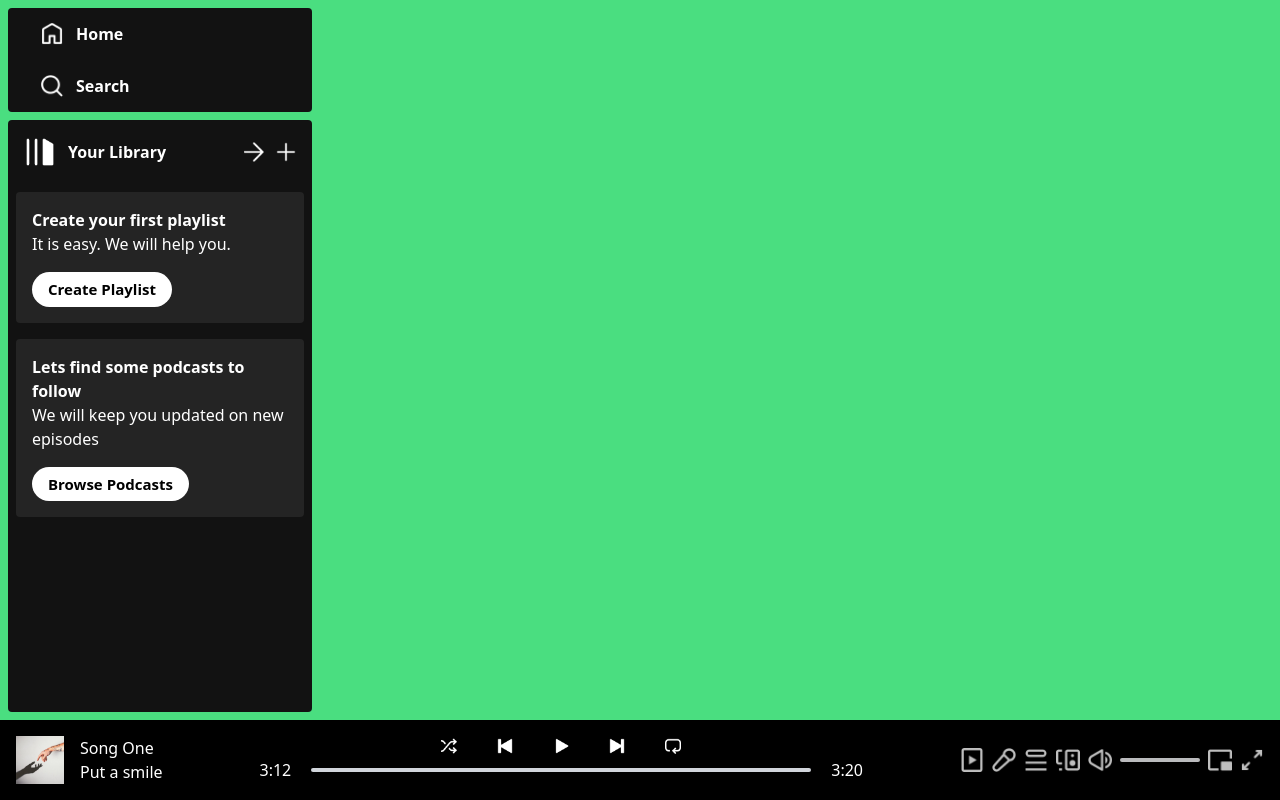
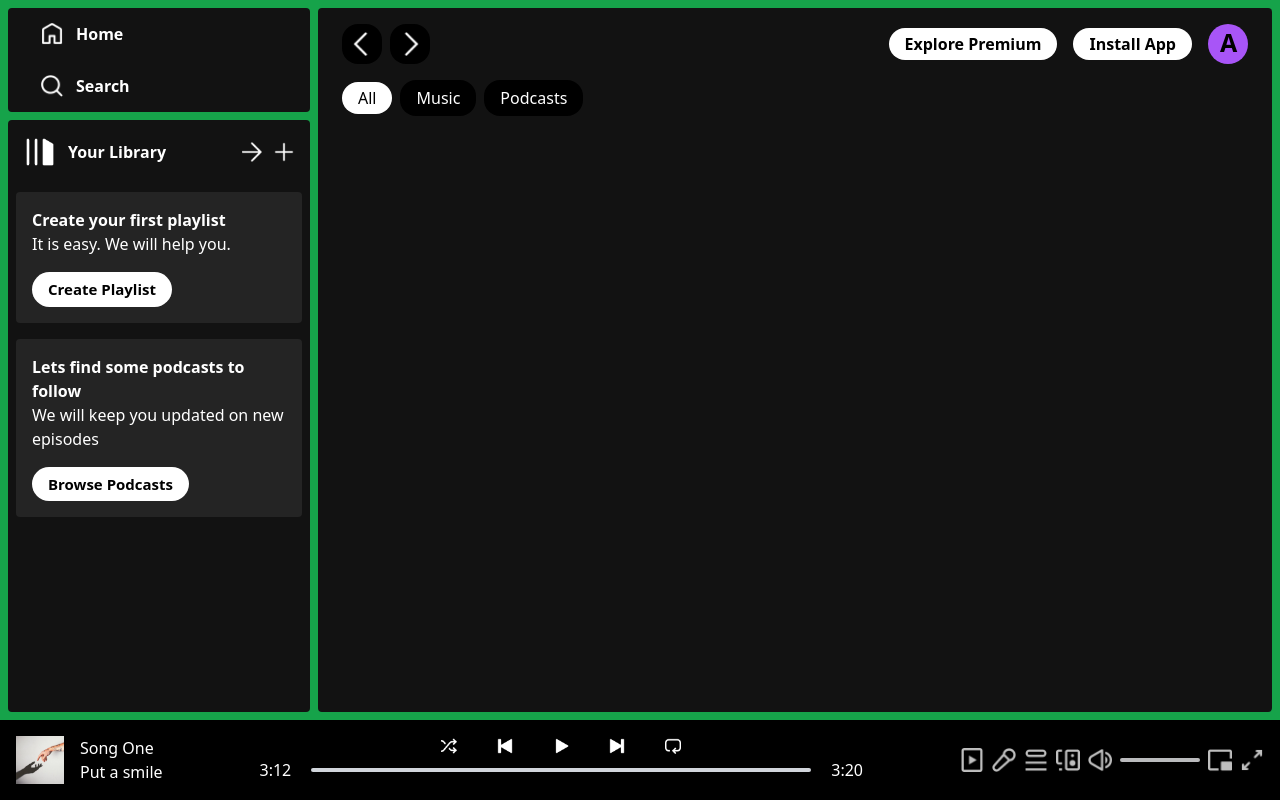
Before and after one commit to ashimaakash03/react-spotify-app, a React (Vite) app: page / in a window 1280 px wide. Built offline with nearby package versions, Linux system fonts and the light colour scheme.

Commit message:
created Navbar

```diff
--- a/src/App.jsx
+++ b/src/App.jsx
@@ -1,13 +1,15 @@
 //import React from "react";
 
+import Display from "./components/Display";
 import Player from "./components/Player";
 import Sidebar from "./components/Sidebar";
 
 const App = () => {
   return (
     <div className="h-screen bg-black">
-      <div className="h-[90%] flex bg-green-400">
+      <div className="h-[90%] flex bg-green-600">
         <Sidebar />
+        <Display />
       </div>
       <Player />
     </div>
--- a/src/components/Display.jsx
+++ b/src/components/Display.jsx
@@ -1,8 +1,15 @@
 //import React from 'react'
+
+import { Route, Routes } from "react-router-dom"
+import DisplayHome from "./DisplayHome"
 
 const Display = () => {
   return (
-    <div>Display</div>
+    <div className="w-[100%] m-2 px-6 pt-4 rounded bg-[#121212] text-white overflow-auto lg:w-[75%] lg:ml-0">
+      <Routes>
+        <Route path="/" element={<DisplayHome/>}/>
+      </Routes>
+    </div>
   )
 }
 
--- /dev/null
+++ b/src/components/DisplayHome.jsx
@@ -0,0 +1,13 @@
+//import React from 'react'
+
+import Navbar from "./Navbar";
+
+const DisplayHome = () => {
+  return (
+    <>
+      <Navbar />
+    </>
+  );
+};
+
+export default DisplayHome;
--- /dev/null
+++ b/src/components/Navbar.jsx
@@ -0,0 +1,28 @@
+//import React from 'react'
+
+import { assets } from "../assets/assets"
+
+const Navbar = () => {
+  return (
+    <>
+        <div className="w-full flex justify-between items-center font-semibold">
+            <div className="flex items-center gap-2">
+                <img className="w-10 bg-black p-2 rounded-2xl cursor-pointer" src={assets.arrow_left} alt="" />
+                <img className="w-10 bg-black p-2 rounded-2xl cursor-pointer" src={assets.arrow_right} alt="" />
+            </div>
+            <div className="flex items-center gap-4">
+                <p className="bg-white text-black px-4 py-1 rounded-2xl hidden md:block cursor-pointer">Explore Premium</p>
+                <p className="bg-white text-black rounded-2xl cursor-pointer px-4 py-1">Install App</p>
+                <p className="bg-purple-500 text-black rounded-full w-10 h-10 px-3 text-[25px] cursor-pointer justify-center">A</p>
+            </div>
+        </div>
+        <div className="flex items-center gap-2 mt-4">
+            <p className="bg-white text-black px-4 py-1 rounded-2xl cursor-pointer">All</p>
+            <p className="bg-black text-white px-4 py-1.5 rounded-2xl cursor-pointer">Music</p>
+            <p className="bg-black text-white px-4 py-1.5 rounded-2xl cursor-pointer">Podcasts</p>
+        </div>
+    </>
+  )
+}
+
+export default Navbar
--- a/src/main.jsx
+++ b/src/main.jsx
@@ -1,10 +1,13 @@
-import { StrictMode } from 'react'
-import { createRoot } from 'react-dom/client'
-import App from './App.jsx'
-import './index.css'
+import { StrictMode } from "react";
+import { createRoot } from "react-dom/client";
+import App from "./App.jsx";
+import "./index.css";
+import { BrowserRouter } from "react-router-dom";
 
-createRoot(document.getElementById('root')).render(
+createRoot(document.getElementById("root")).render(
   <StrictMode>
-    <App />
-  </StrictMode>,
-)
+    <BrowserRouter>
+      <App />
+    </BrowserRouter>
+  </StrictMode>
+);
```
